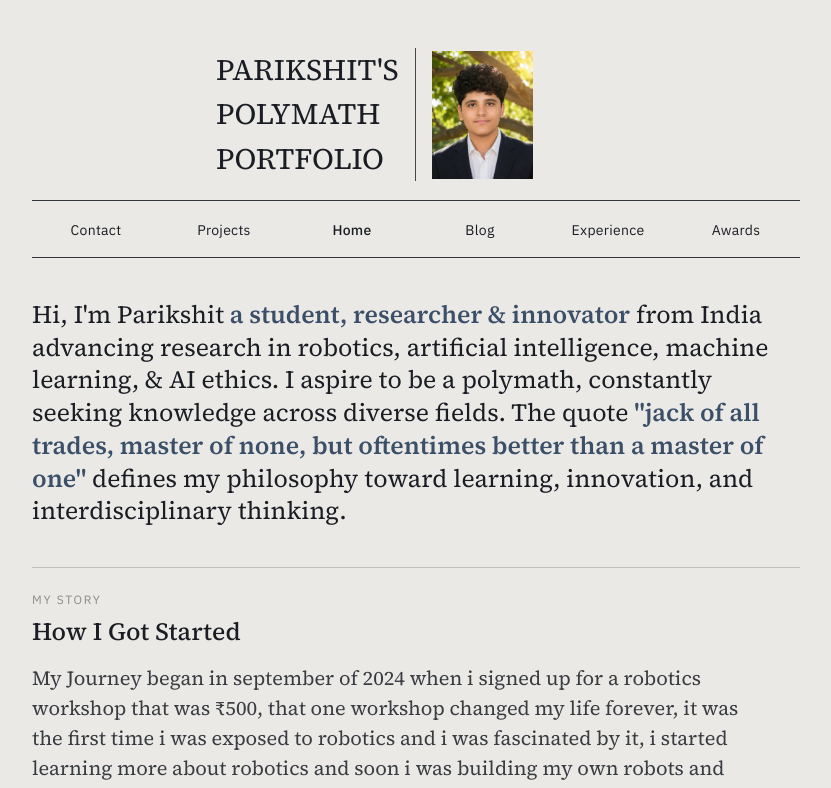
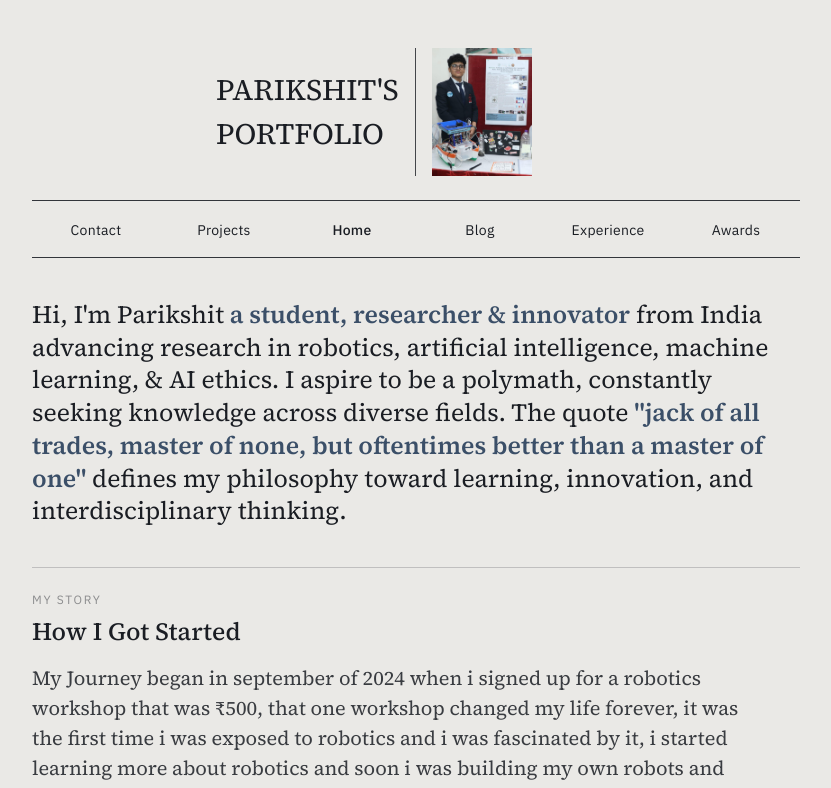
Before and after one commit to nobrainerparikshit/Parikshit-s_Portfolio, a React (Vite) app: page / in a window 1280 px wide. Shown: the top 788 px of the page, without its empty margins (224-1055 px from the left). Built offline with nearby package versions, Linux system fonts and the light colour scheme.

Commit message:
Update header content and image filename
Removed 'POLYMATH' from the header and updated headshot image filename from 'headshot.jpg' to 'headshot.jpeg'.

```diff
--- a/src/components/Header.tsx
+++ b/src/components/Header.tsx
@@ -11,8 +11,6 @@ export function Header() {
           >
             <p className="font-serif uppercase leading-[1.5] tracking-[0.005em] text-[1rem] sm:text-[1.6rem] md:text-[1.85rem]">
               PARIKSHIT'S
-              <br />
-              POLYMATH
               <br/>
               PORTFOLIO
             </p>
@@ -25,7 +23,7 @@ export function Header() {
             className="hover:opacity-85 transition-opacity inline-flex max-w-full items-center justify-center"
           >
             <img
-              src="headshot.jpg"
+              src="headshot.jpeg"
               alt="Parikshit Jadeja"
               className="h-24 sm:h-32 w-auto object-cover"
             />
```
